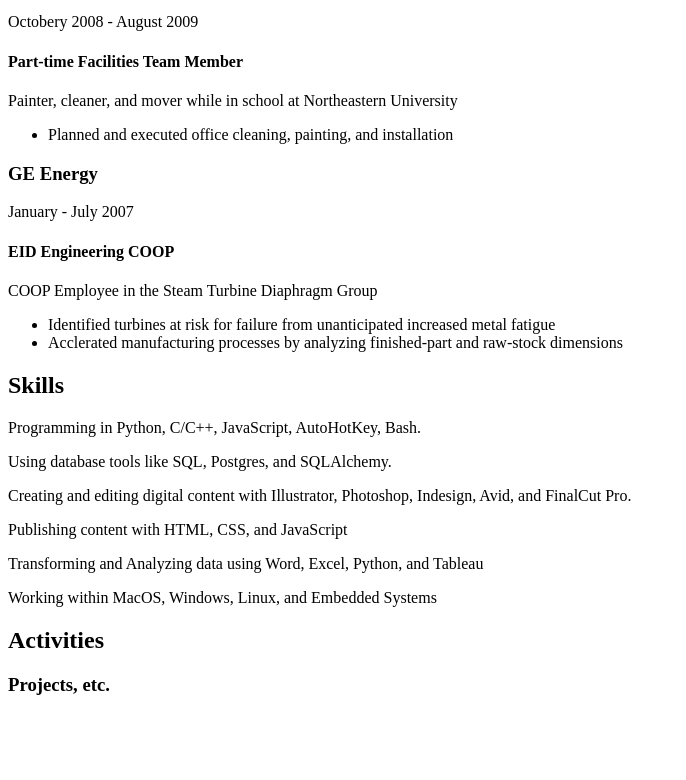
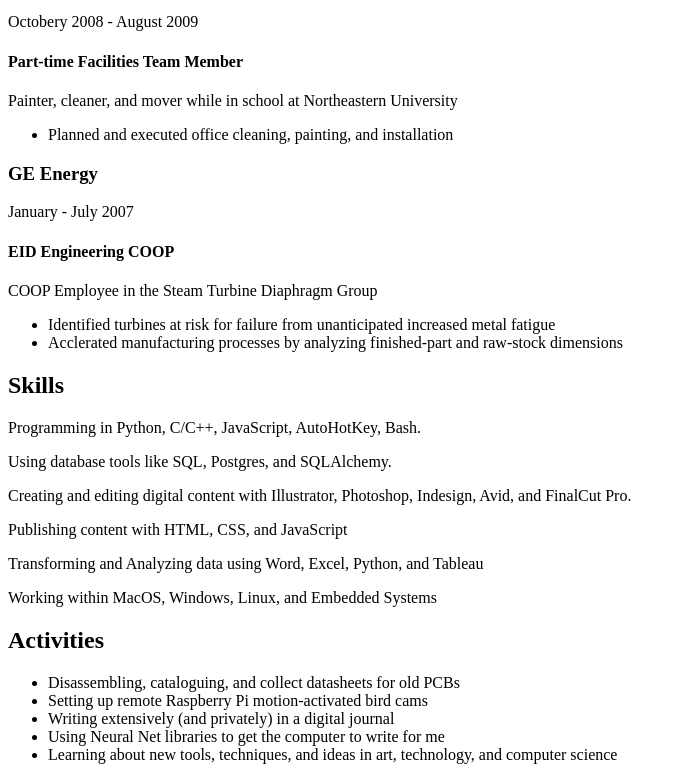
Before and after one commit to rpvnwnkl/rpvnwnkl.github.io, a plain HTML site: page resume.html in a window 1280 px wide. Shown: the part 2361-3141 px from the top of the page, without its empty margins (0-686 px from the left). Before the commit the page ends 3075 px from the top, so only its background shows below. Drawn offline with Linux system fonts and the light colour scheme.

Commit message:
Added a few things to Activities section

```diff
--- a/resume.html
+++ b/resume.html
@@ -144,7 +144,13 @@
     </section>
     <section>
         <h2>Activities</h2>
-        <h3>Projects, etc.</h3>
+        <ul>
+            <li>Disassembling, cataloguing, and collect datasheets for old PCBs</li>
+            <li>Setting up remote Raspberry Pi motion-activated bird cams</li>
+            <li>Writing extensively (and privately) in a digital journal</li>
+            <li>Using Neural Net libraries to get the computer to write for me</li>
+            <li>Learning about new tools, techniques, and ideas in art, technology, and computer science</li>
+        </ul>
         <p></p>
     </section>
 </section>
```
